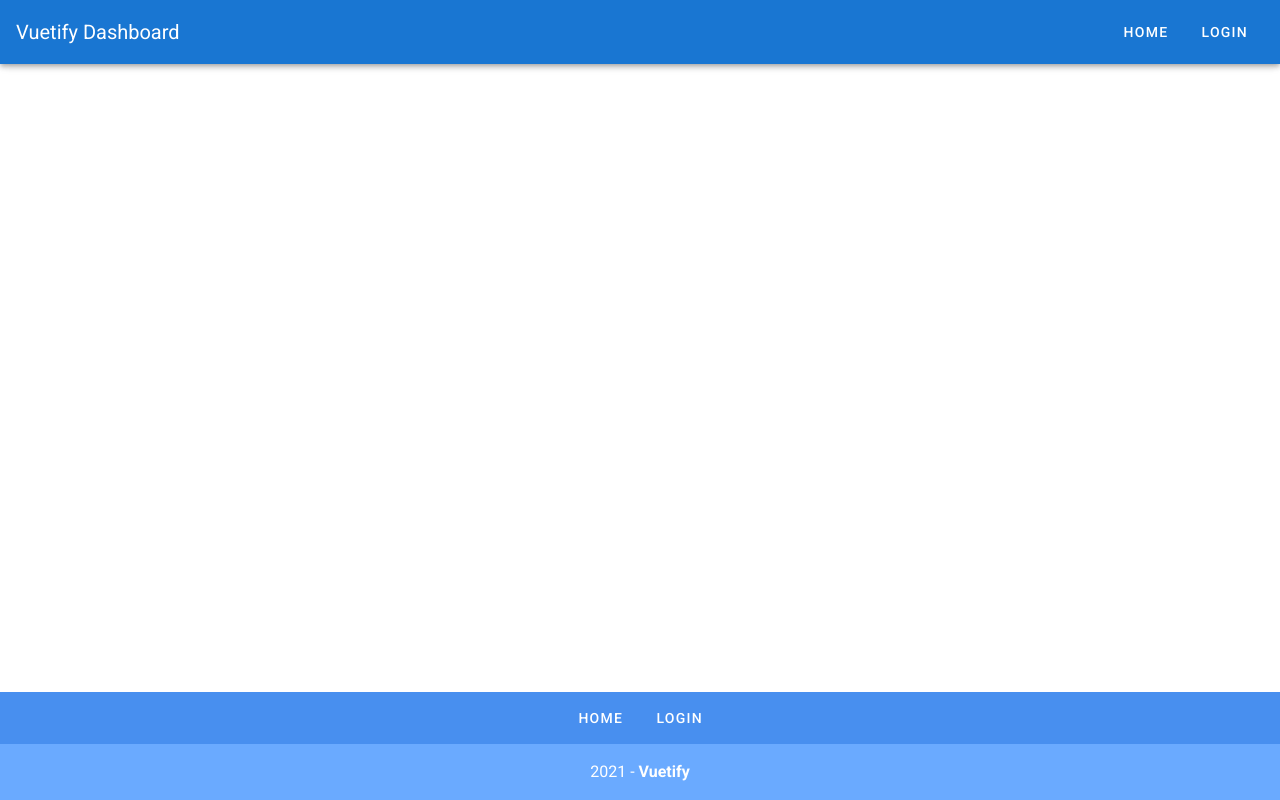
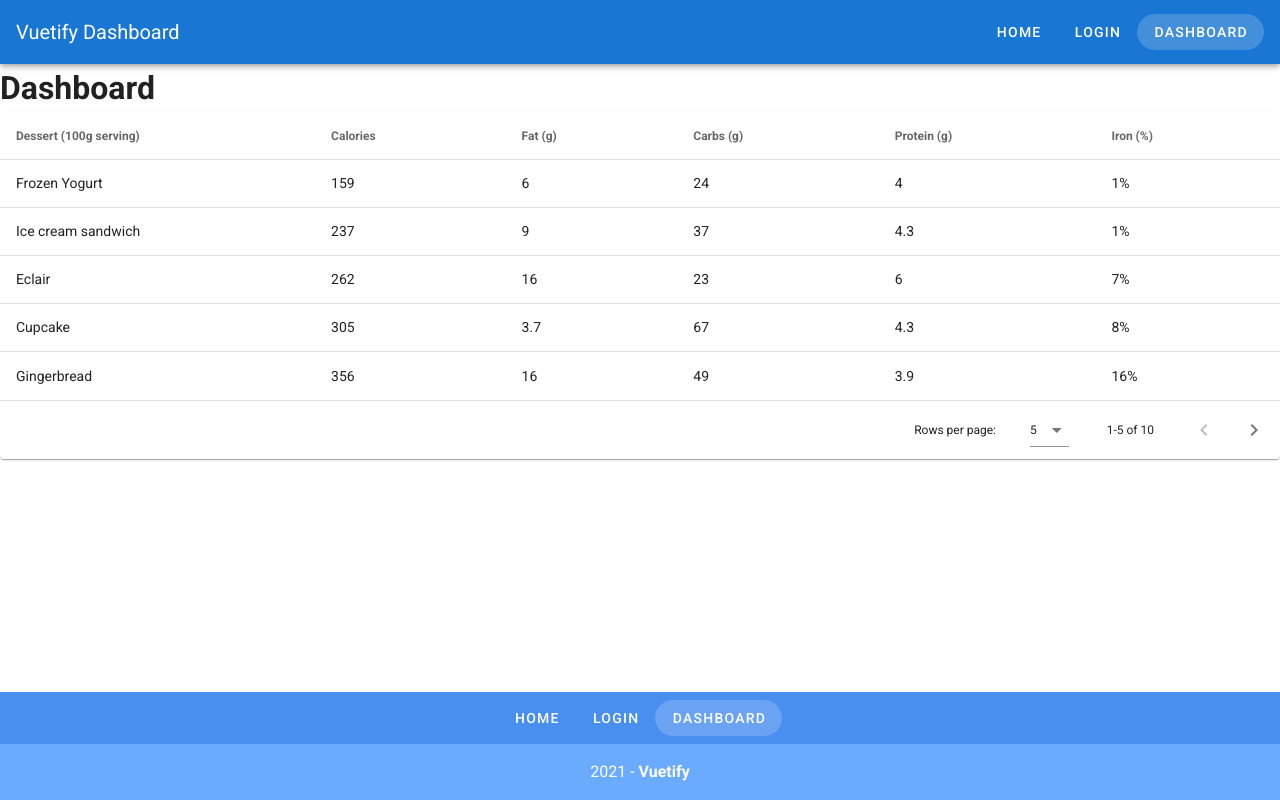
Before and after one commit to gabrielcostasilva/vuetify-vuemastery-example, a Vue app: page /dashboard in a window 1280 px wide. Built offline with nearby package versions, Linux system fonts and the light colour scheme.

Commit message:
- Added dashboard;

```diff
--- a/src/App.vue
+++ b/src/App.vue
@@ -55,6 +55,10 @@
         label: "Login",
         url: "/login",
       },
+      {
+        label: 'Dashboard',
+        url: '/dashboard'
+      }
     ],
   }),
 };
--- a/src/router/index.js
+++ b/src/router/index.js
@@ -19,6 +19,11 @@
     path: '/login',
     name: 'login',
     component: () => import('../views/Login.vue')
+  },
+  {
+    path: '/dashboard',
+    name: 'dashboard',
+    component: () => import('../views/Dashboard.vue')
   }
 ]
 
--- /dev/null
+++ b/src/views/Dashboard.vue
@@ -0,0 +1,131 @@
+<template>
+  <div>
+    <h1>Dashboard</h1>
+    <v-data-table
+      :headers="headers"
+      :items="desserts"
+      :items-per-page="5"
+      class="elevation-1"
+      @click:row="selectRow"
+    ></v-data-table>
+    <v-snackbar v-model="snackbar">
+      You have selected {{ currentItem }}
+      <v-btn color="pink" text @click="snackbar = false">Close</v-btn>
+    </v-snackbar>
+  </div>
+</template>
+
+<script>
+export default {
+  data() {
+    return {
+      currentItem: '',
+      snackbar: false,
+      headers: [
+        {
+          text: 'Dessert (100g serving)',
+          align: 'start',
+          sortable: false,
+          value: 'name',
+        },
+        { text: 'Calories', value: 'calories' },
+        { text: 'Fat (g)', value: 'fat' },
+        { text: 'Carbs (g)', value: 'carbs' },
+        { text: 'Protein (g)', value: 'protein' },
+        { text: 'Iron (%)', value: 'iron' },
+      ],
+      desserts: [
+        {
+          name: 'Frozen Yogurt',
+          calories: 159,
+          fat: 6.0,
+          carbs: 24,
+          protein: 4.0,
+          iron: '1%',
+        },
+        {
+          name: 'Ice cream sandwich',
+          calories: 237,
+          fat: 9.0,
+          carbs: 37,
+          protein: 4.3,
+          iron: '1%',
+        },
+        {
+          name: 'Eclair',
+          calories: 262,
+          fat: 16.0,
+          carbs: 23,
+          protein: 6.0,
+          iron: '7%',
+        },
+        {
+          name: 'Cupcake',
+          calories: 305,
+          fat: 3.7,
+          carbs: 67,
+          protein: 4.3,
+          iron: '8%',
+        },
+        {
+          name: 'Gingerbread',
+          calories: 356,
+          fat: 16.0,
+          carbs: 49,
+          protein: 3.9,
+          iron: '16%',
+        },
+        {
+          name: 'Jelly bean',
+          calories: 375,
+          fat: 0.0,
+          carbs: 94,
+          protein: 0.0,
+          iron: '0%',
+        },
+        {
+          name: 'Lollipop',
+          calories: 392,
+          fat: 0.2,
+          carbs: 98,
+          protein: 0,
+          iron: '2%',
+        },
+        {
+          name: 'Honeycomb',
+          calories: 408,
+          fat: 3.2,
+          carbs: 87,
+          protein: 6.5,
+          iron: '45%',
+        },
+        {
+          name: 'Donut',
+          calories: 452,
+          fat: 25.0,
+          carbs: 51,
+          protein: 4.9,
+          iron: '22%',
+        },
+        {
+          name: 'KitKat',
+          calories: 518,
+          fat: 26.0,
+          carbs: 65,
+          protein: 7,
+          iron: '6%',
+        },
+      ],
+    }
+  },
+  methods: {
+    selectRow(event) {
+      this.snackbar = true
+      this.currentItem = event.name
+    },
+  },
+}
+</script>
+
+<style>
+</style>
```
